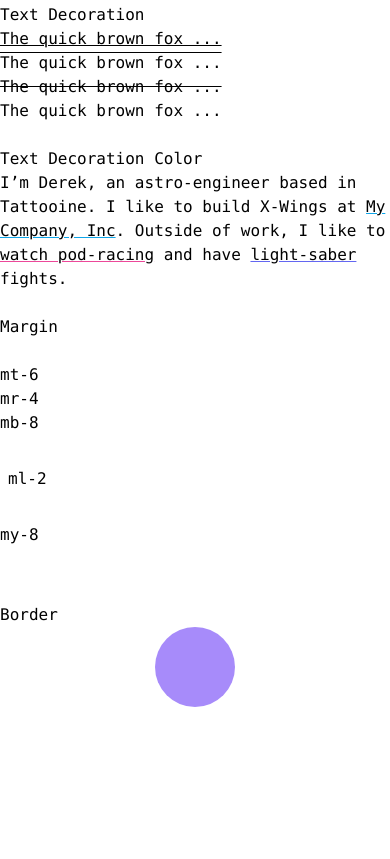
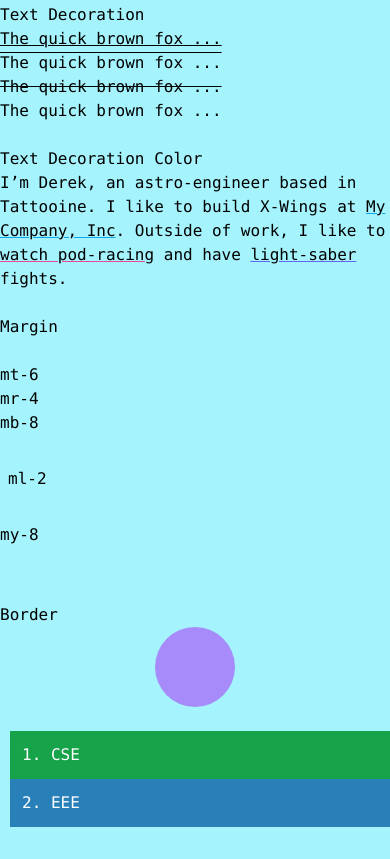
Before and after one commit to tarequr/tailwind, a website built with Vite: page index.html in a window 390 px wide. Shown: the part 2083-2942 px from the top of the page. Before the commit the page ends 2822 px from the top, so only its background shows below. Built offline with nearby package versions, Linux system fonts and the light colour scheme.

Commit message:
responsive page

```diff
--- a/index.html
+++ b/index.html
@@ -7,7 +7,7 @@
     <link rel="stylesheet" href="css/tailwind.css">
     <!-- <script src="https://cdn.tailwindcss.com"></script> -->
 </head>
-<body class="font-mono">
+<body class="font-mono bg-cyan-200 sm:bg-cyan-400 md:bg-cyan-600 lg:bg-cyan-700 xl:bg-cyan-800 2xl:bg-lime-100">
     <h1 class="hover:font-sans">Font Family - (sans)</h1>
     <h1 class="font-serif">Font Family - (serif)</h1>
     <h1 class="font-mono">Font Family - (mono)</h1>
@@ -130,6 +130,14 @@
         <div class="w-20 h-20 bg-violet-400 mx-auto rounded-full"></div>
     </div>
 
+    <br>
+    <div>
+        <ul class="list-decimal ml-[10px] list-inside text-white">
+            <li class="bg-green-600 p-3">CSE</li>
+            <li class="bg-[#2980b9] p-3">EEE</li>
+        </ul>
+    </div>
+
     <div class="my-8"></div>
 </body>
 </html>
```
